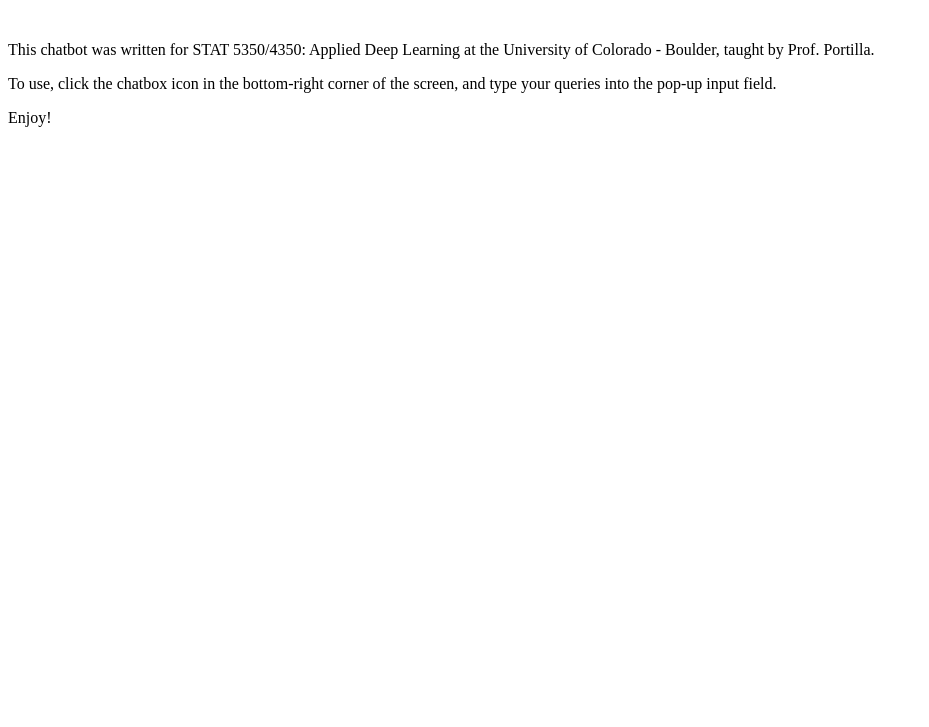
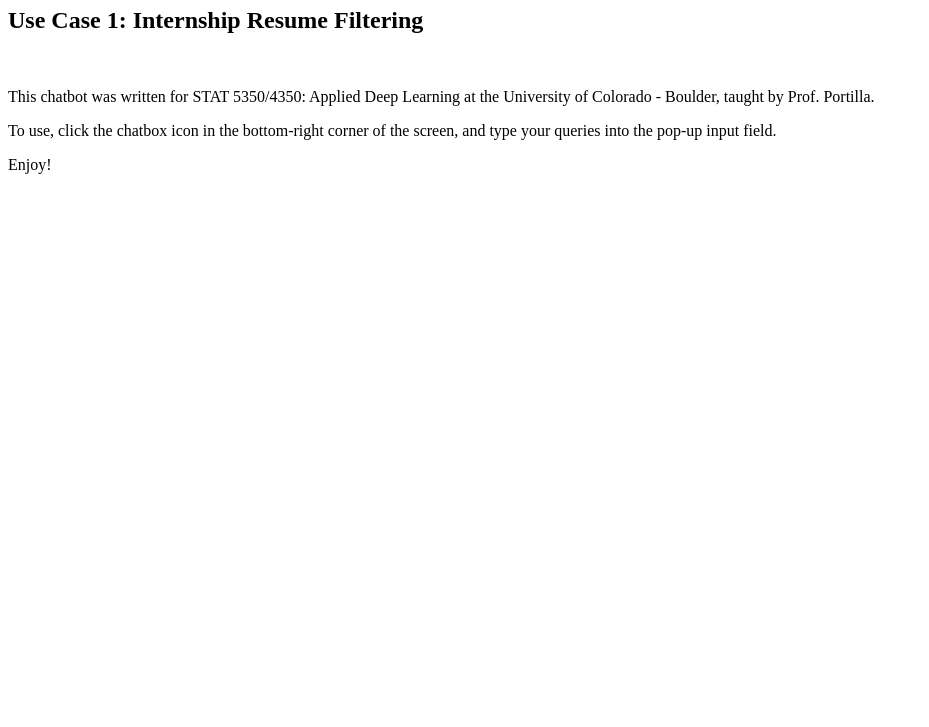
Before and after one commit to CrepeGoat/2025Fall-APPM5350-midterm-deployment, a plain HTML site: page index.html in a window 1280 px wide. Shown: the part 73-800 px from the top of the page, without its empty margins (0-929 px from the left). Drawn offline with Linux system fonts and the light colour scheme.

Commit message:
added subheader

```diff
--- a/index.html
+++ b/index.html
@@ -9,6 +9,7 @@
 </style></head>
 <body>
 <h1>Welcome to Keegan & Becker's Midterm Exam Chatbot!</h1>
+<h2>Use Case 1: Internship Resume Filtering</h2>
 </br>
 <p>This chatbot was written for STAT 5350/4350: Applied Deep Learning at the University of Colorado - Boulder, taught by Prof. Portilla.</p>
 
```
